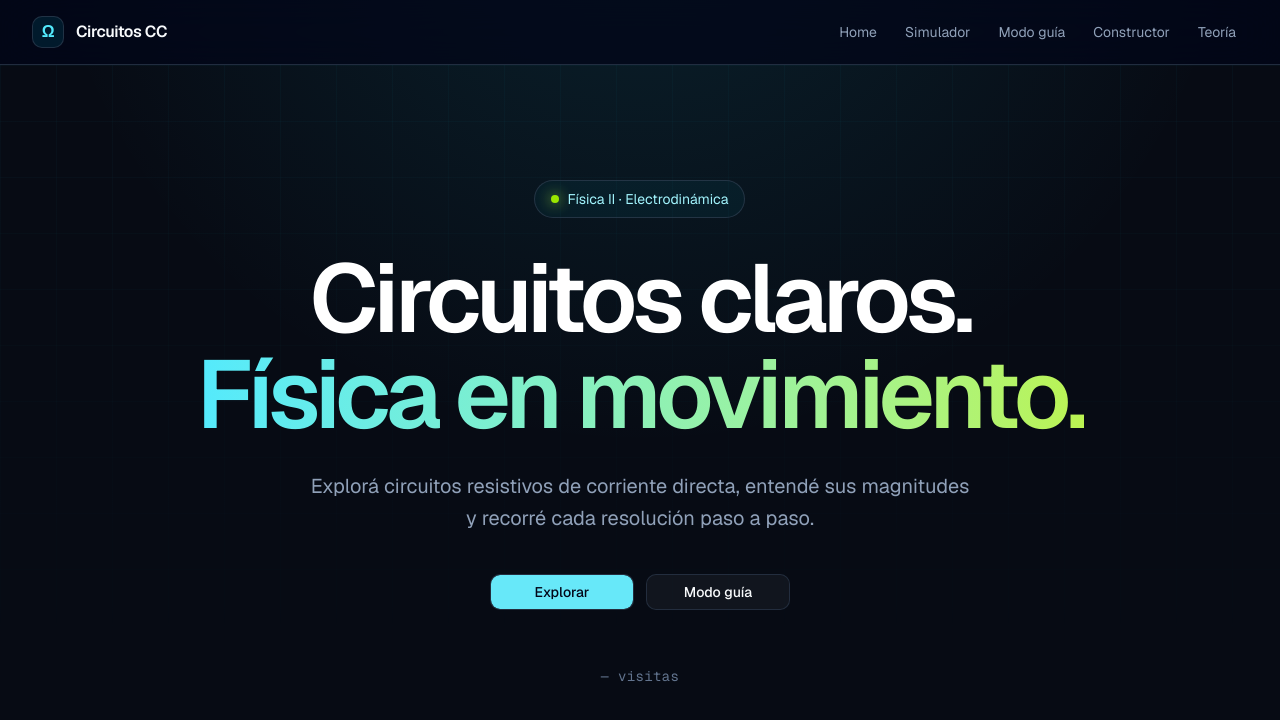
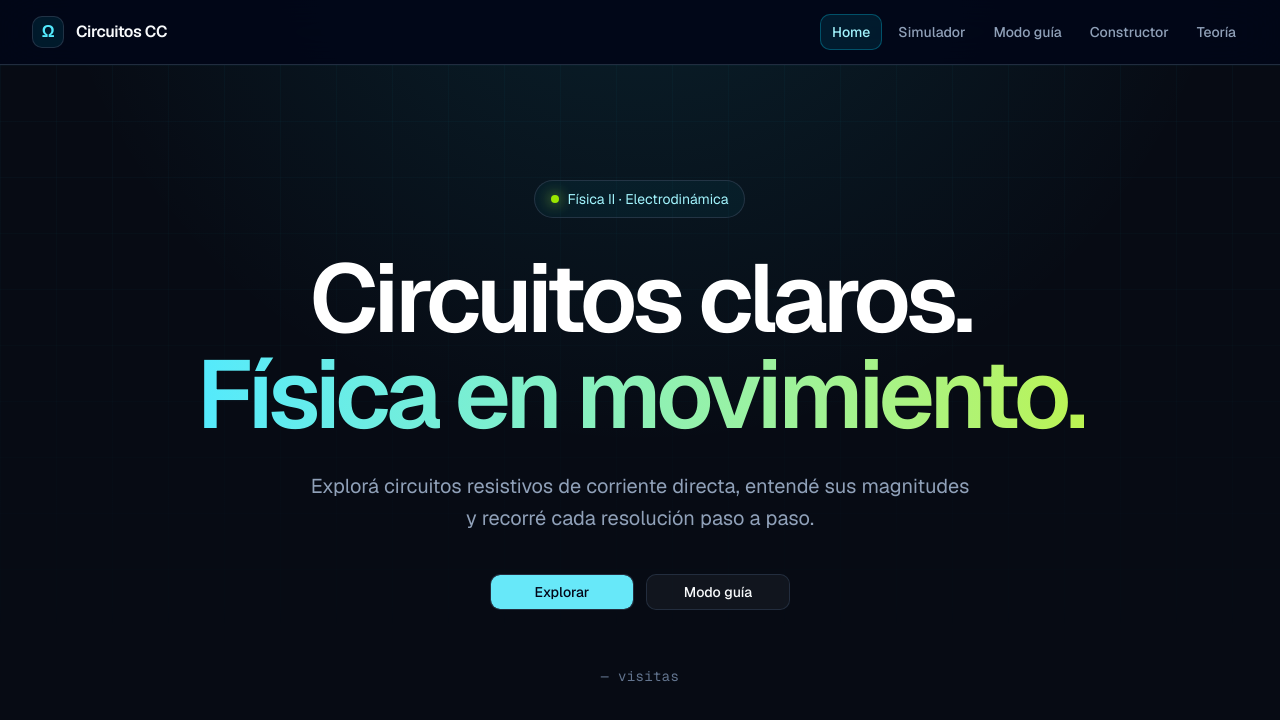
Before and after one commit to AlanXavierKlein/simulador-circuitos-cd, a Next.js app: page / in a window 1280 px wide. Shown: the top 720 px of the page. Built offline with nearby package versions, Linux system fonts and the light colour scheme.

Commit message:
Agragar mejoras de Navegacion

```diff
--- a/components/site-header.tsx
+++ b/components/site-header.tsx
@@ -1,5 +1,9 @@
+"use client";
+
 import { Menu, X } from "lucide-react";
 import Link from "next/link";
+import { usePathname } from "next/navigation";
+import { useState } from "react";
 
 const navigation = [
   { href: "/", label: "Home" },
@@ -10,8 +14,14 @@ const navigation = [
 ];
 
 export function SiteHeader() {
+  const pathname = usePathname();
+  const [isMobileMenuOpen, setIsMobileMenuOpen] = useState(false);
+
+  const isActive = (href: string) =>
+    href === "/" ? pathname === href : pathname.startsWith(href);
+
   return (
-    <header className="sticky top-0 z-50 border-b border-slate-800/80 bg-slate-950/75 backdrop-blur-xl">
+    <header className="sticky top-0 z-50 border-b border-slate-800/80 bg-slate-950/90 backdrop-blur-xl">
       <div className="mx-auto flex min-h-16 max-w-7xl items-center justify-between gap-6 px-5 sm:px-8">
         <Link
           href="/"
@@ -23,43 +33,74 @@ export function SiteHeader() {
           <span className="hidden sm:inline">Circuitos CC</span>
         </Link>
 
-        <details className="group relative md:hidden">
-          <summary className="grid size-11 cursor-pointer list-none place-items-center rounded-xl border border-slate-700 bg-slate-900/80 text-slate-200 transition marker:hidden hover:border-cyan-400/50 hover:text-cyan-200 focus-visible:outline-2 focus-visible:outline-offset-2 focus-visible:outline-cyan-300">
-            <span className="sr-only">Abrir o cerrar menú</span>
-            <Menu className="size-5 group-open:hidden" />
-            <X className="hidden size-5 group-open:block" />
-          </summary>
+        <div className="relative md:hidden">
+          <button
+            type="button"
+            aria-expanded={isMobileMenuOpen}
+            aria-controls="mobile-navigation"
+            aria-label={isMobileMenuOpen ? "Cerrar menú" : "Abrir menú"}
+            onClick={() => setIsMobileMenuOpen((open) => !open)}
+            className="grid size-11 touch-manipulation place-items-center rounded-xl border border-slate-700 bg-slate-900/80 text-slate-200 transition hover:border-cyan-400/50 hover:text-cyan-200 focus-visible:outline-2 focus-visible:outline-offset-2 focus-visible:outline-cyan-300 active:scale-95"
+          >
+            {isMobileMenuOpen ? (
+              <X className="size-5" aria-hidden="true" />
+            ) : (
+              <Menu className="size-5" aria-hidden="true" />
+            )}
+          </button>
+          {isMobileMenuOpen ? (
             <nav
+              id="mobile-navigation"
               aria-label="Navegación principal móvil"
               className="absolute right-0 top-[calc(100%+0.5rem)] w-[min(18rem,calc(100vw-2.5rem))] rounded-2xl border border-slate-700 bg-slate-950/95 p-2 shadow-2xl shadow-black/40 backdrop-blur-xl"
             >
               <ul className="flex flex-col gap-1 text-sm text-slate-300">
-              {navigation.map((item) => (
+                {navigation.map((item) => {
+                  const active = isActive(item.href);
+
+                  return (
                     <li key={item.href}>
                       <Link
                         href={item.href}
-                    className="block min-h-11 whitespace-nowrap rounded-xl px-3 py-2.5 transition-colors hover:bg-slate-800/70 hover:text-slate-50"
+                        aria-current={active ? "page" : undefined}
+                        onClick={() => setIsMobileMenuOpen(false)}
+                        className={`flex min-h-11 items-center rounded-xl px-3 py-2.5 font-medium transition-colors ${
+                          active
+                            ? "bg-cyan-400/10 text-cyan-200 ring-1 ring-inset ring-cyan-400/30"
+                            : "hover:bg-slate-800/70 hover:text-slate-50"
+                        }`}
                       >
                         {item.label}
                       </Link>
                     </li>
-              ))}
+                  );
+                })}
               </ul>
             </nav>
-        </details>
+          ) : null}
+        </div>
 
         <nav aria-label="Navegación principal" className="hidden md:block">
           <ul className="flex items-center gap-1 text-sm text-slate-400">
-            {navigation.map((item) => (
+            {navigation.map((item) => {
+              const active = isActive(item.href);
+
+              return (
                 <li key={item.href}>
                   <Link
                     href={item.href}
-                  className="block whitespace-nowrap rounded-lg px-3 py-2 transition-colors hover:bg-slate-800/70 hover:text-slate-50"
+                    aria-current={active ? "page" : undefined}
+                    className={`block whitespace-nowrap rounded-lg px-3 py-2 font-medium transition-colors ${
+                      active
+                        ? "bg-cyan-400/10 text-cyan-200 ring-1 ring-inset ring-cyan-400/30"
+                        : "hover:bg-slate-800/70 hover:text-slate-50"
+                    }`}
                   >
                     {item.label}
                   </Link>
                 </li>
-            ))}
+              );
+            })}
           </ul>
         </nav>
       </div>
```
Lines whose indentation alone changed are shown as unchanged.
